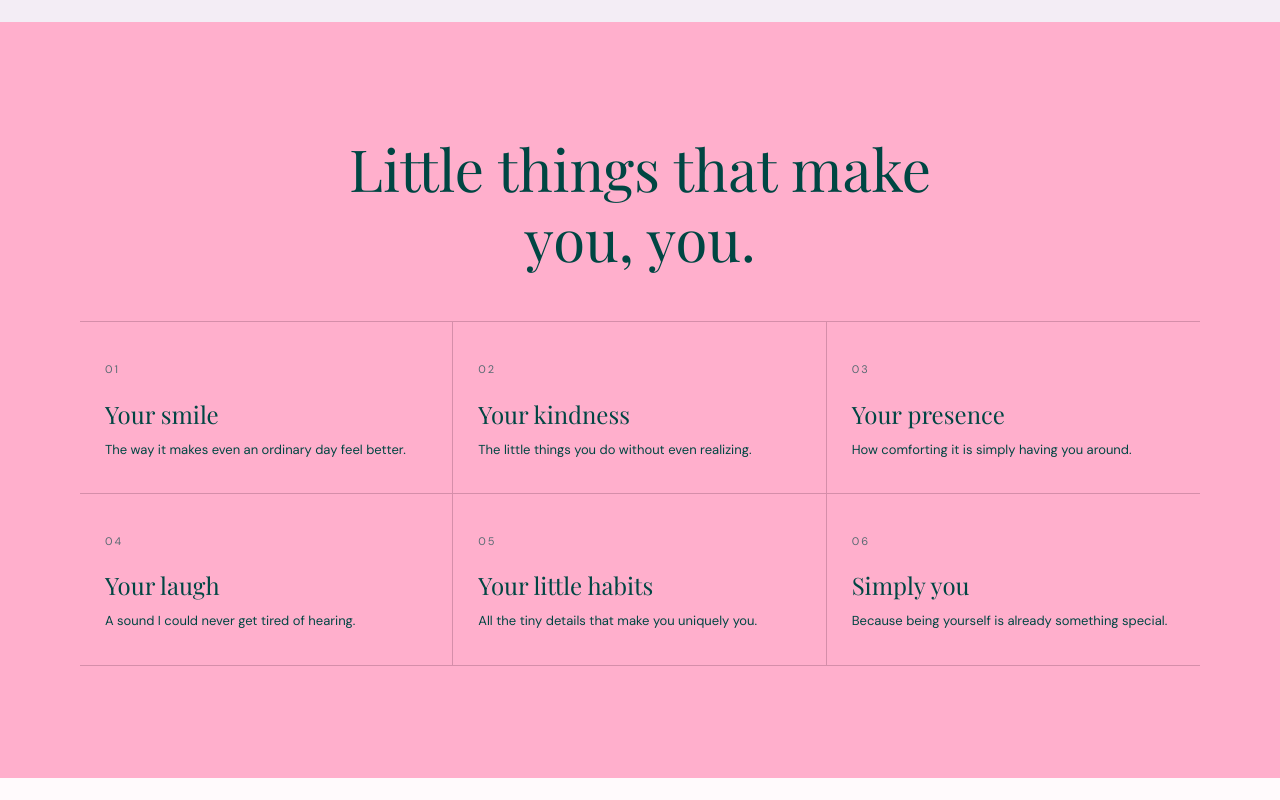
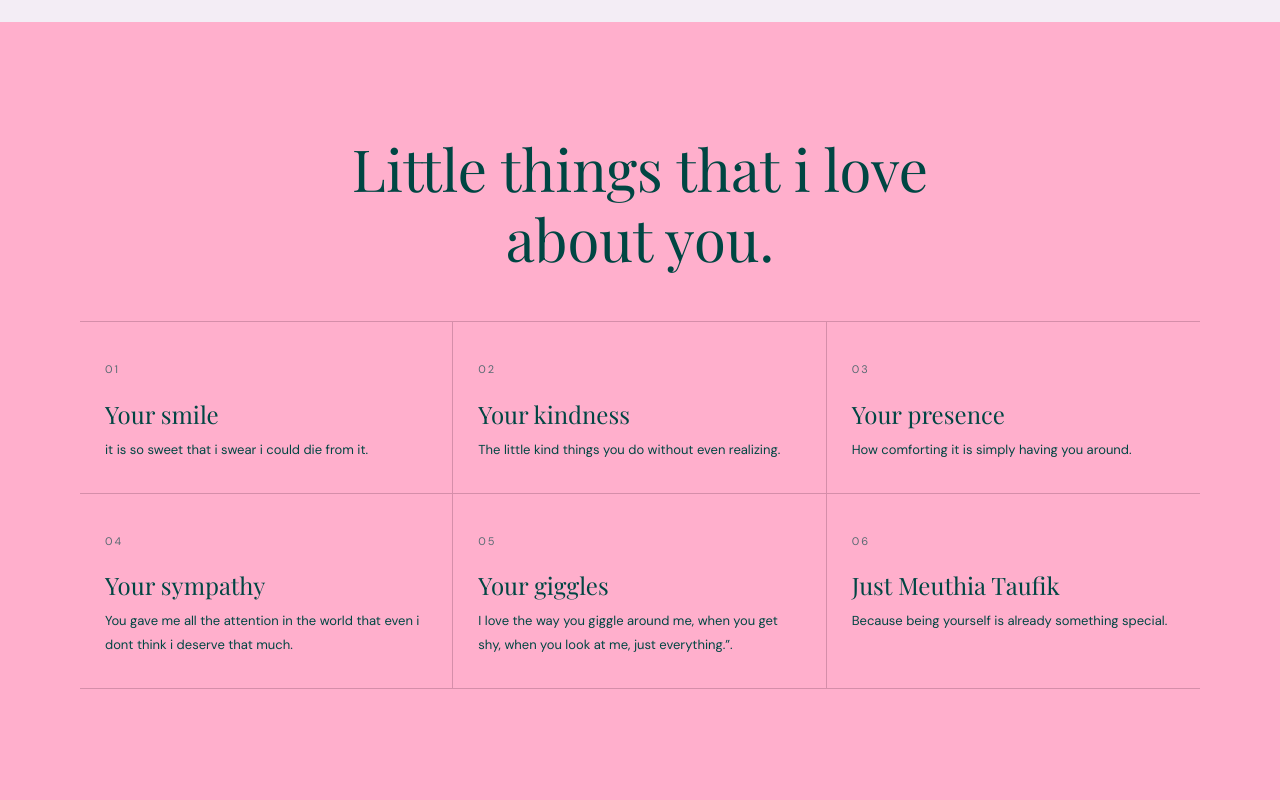
Before and after one commit to Asteroid465/meu-s-birthday, a plain HTML site: page index.html in a window 1280 px wide. Shown: the part 2420-3220 px from the top of the page. Drawn offline with nearby package versions, Linux system fonts and the light colour scheme.

Commit message:
Update text content in index.html

```diff
--- a/index.html
+++ b/index.html
@@ -48,8 +48,8 @@
             <div class="container">
                 <h2 class="section-title">Some people come and go.</h2>
                 <p class="intro-text">
-                    And somehow, you stayed and became one of the most
-                    <em>beautiful parts of mine.</em>
+                    And somehow, you stayed and became one of
+                    <em>the most beautiful parts of mine.</em>
                 </p>
             </div>
         </section>
@@ -79,18 +79,18 @@
 
         <section class="section appreciation" id="appreciation">
             <div class="container">
-                <h2 class="section-title">Little things that make you, you.</h2>
+                <h2 class="section-title">Little things that i love about you.</h2>
 
                 <div class="reasons">
                     <article class="reason">
                         <span class="reason-number">01</span>
                         <h3>Your smile</h3>
-                        <p>The way it makes even an ordinary day feel better.</p>
+                        <p>it is so sweet that i swear i could die from it.</p>
                     </article>
                     <article class="reason">
                         <span class="reason-number">02</span>
                         <h3>Your kindness</h3>
-                        <p>The little things you do without even realizing.</p>
+                        <p>The little kind things you do without even realizing.</p>
                     </article>
                     <article class="reason">
                         <span class="reason-number">03</span>
@@ -99,17 +99,17 @@
                     </article>
                     <article class="reason">
                         <span class="reason-number">04</span>
-                        <h3>Your laugh</h3>
-                        <p>A sound I could never get tired of hearing.</p>
+                        <h3>Your sympathy</h3>
+                        <p>You gave me all the attention in the world that even i dont think i deserve that much.</p>
                     </article>
                     <article class="reason">
                         <span class="reason-number">05</span>
-                        <h3>Your little habits</h3>
-                        <p>All the tiny details that make you uniquely you.</p>
+                        <h3>Your giggles</h3>
+                        <p>I love the way you giggle around me, when you get shy, when you look at me, just everything.”.</p>
                     </article>
                     <article class="reason">
                         <span class="reason-number">06</span>
-                        <h3>Simply you</h3>
+                        <h3>Just Meuthia Taufik</h3>
                         <p>Because being yourself is already something special.</p>
                     </article>
                 </div>
@@ -131,7 +131,7 @@
                     <article class="timeline-item">
                         <time class="timeline-date">Not long after</time>
                         <div>
-                            <h3>We bacame lovers</h3>
+                            <h3>We became lovers</h3>
                             <p>Fast forward to couple of time later, you became one of the reason of my happiness.</p>
                         </div>
                     </article>
@@ -139,7 +139,7 @@
                         <time class="timeline-date">TODAY</time>
                         <div>
                             <h3>Meu's birthday</h3>
-                            <p>And here we are, celebrating another year of your existence.</p>
+                            <p>And here we are, celebrating another year of your precious life.</p>
                         </div>
                     </article>
                 </div>
@@ -172,7 +172,7 @@
     <footer class="footer">
         <div class="container">
             <h2>I'm glad you exist.</h2>
-            <p class="copyright">MADE ESPECIALLY FOR MEUTHIA TAUFIK · 2026</p>
+            <p class="copyright">Made specially with love from baihaqi, for meuthia taufik sayang · 2026</p>
         </div>
     </footer>
 
```
